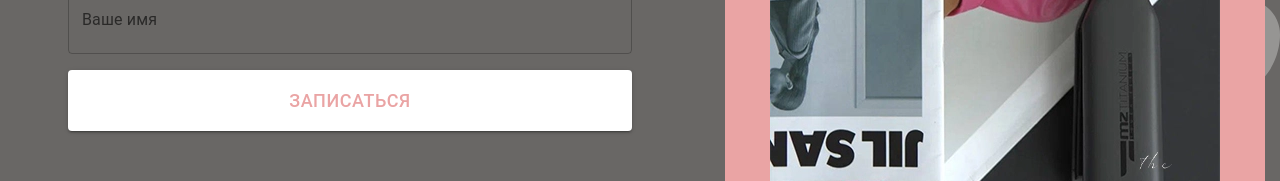
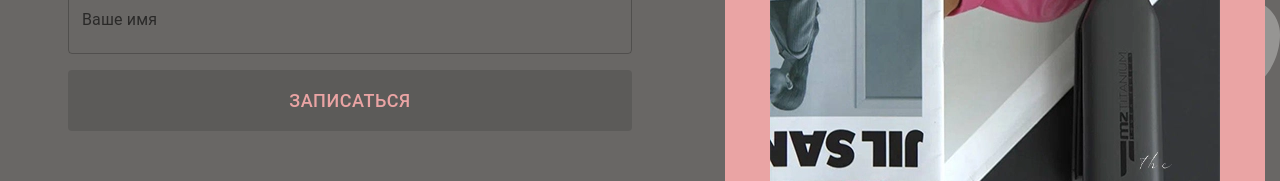
Before and after one commit to AndreiKas20/botox_avenue, a React (Create React App) app: page / in a window 1280 px wide. Shown: the part 5566-5747 px from the top of the page. Built offline with nearby package versions, Linux system fonts and the light colour scheme.

Commit message:
fix - debug form

```diff
--- a/src/components/Footer/Footer.tsx
+++ b/src/components/Footer/Footer.tsx
@@ -2,25 +2,29 @@ import React, {useEffect, useState} from 'react';
 import {Map, Placemark, YMaps} from '@pbe/react-yandex-maps';
 import styles from './Footer.module.scss'
 import iconLogo from "../../assets/img/icons/logo_white.png";
+import {useResize} from "../../hooks/useResize";
 
 const Footer = () => {
 
     const [isLoadMap, setIsLoadMap] = useState(false)
-
+    const widthSize = useResize()
     const handleScroll = () => {
         const currentPosition = window.scrollY;
-        console.log('pos', currentPosition)
         if (currentPosition > 5500) {
             setIsLoadMap(true)
         }
     };
 
     useEffect(() => {
+        if(widthSize > 1250) {
+            setIsLoadMap(true)
+            return
+        }
         window.addEventListener('scroll', handleScroll);
         return () => {
             window.removeEventListener('scroll', handleScroll);
         };
-    }, []);
+    }, [widthSize]);
 
     return (
         <>
--- a/src/components/Header/components/InfoBlock/InfoBlock.tsx
+++ b/src/components/Header/components/InfoBlock/InfoBlock.tsx
@@ -89,7 +89,6 @@ const InfoBlock = () => {
 
                 <div className={styles.burgerBlock}>
                     <BurgerIcon isOpen={isBurgerOpen} onClick={(e:React.MouseEvent<HTMLInputElement>) => {
-                        console.log('clock')
                         setIsBurgerOpen(prevState => !prevState)
                     }}/>
                     <Drawer
--- a/src/components/OrderCall/OrderCall.tsx
+++ b/src/components/OrderCall/OrderCall.tsx
@@ -26,16 +26,16 @@ const theme = createTheme({
 });
 
 
-
 const OrderCall = () => {
     const [phoneNumber, setPhoneNumber] = useState('')
     const [nameValue, setNameValue] = useState('')
     const [isCompliedPostOpen, setIsCompliedPostOpen] = useState(false)
     const [isWarningPostOpen, setIsWarningPostOpen] = useState(false)
     const [isImg, setIsImg] = useState(true)
+    const [isButtonDisabled, setIsButtonDisabled] = useState(true)
 
-    const handlePhoneChange = (value:string) => {
-        if (value.replace(/ /g,'').length > 12) return
+    const handlePhoneChange = (value: string) => {
+        if (value.replace(/ /g, '').length > 12) return
         setPhoneNumber(`${value}`)
     }
 
@@ -43,8 +43,8 @@ const OrderCall = () => {
 
 
     const postMessage = (phoneValue: string, nameValue: string) => {
-        const  chatId  = '-1001940568576'
-        const  token  = '6276538479:AAEPErYobMSKbLhDbCeZWsSReIkYcRXlUKw'
+        const chatId = '-1001940568576'
+        const token = '6276538479:AAEPErYobMSKbLhDbCeZWsSReIkYcRXlUKw'
         const link = `https://api.telegram.org/bot${token}/sendMessage`
         const message = `Телефон:<b>${phoneValue}</b>. Имя: <b>${nameValue}</b>.`
         if (!chatId || !token) {
@@ -56,9 +56,33 @@ const OrderCall = () => {
                 parse_mode: 'html',
                 text: message,
             })
-            .then(() => {setIsCompliedPostOpen(true)})
-            .catch((error) => {setIsWarningPostOpen(true)})
+            .then(() => {
+                setIsCompliedPostOpen(true)
+                setIsButtonDisabled(true)
+                const timer = setTimeout(() => {
+                    setIsCompliedPostOpen(false)
+                    setIsButtonDisabled(false)
+                }, 5000)
+                return () => clearTimeout(timer)
+            })
+            .catch((error) => {
+                setIsWarningPostOpen(true)
+            })
     }
+
+    useEffect(() => {
+        if (phoneNumber.length > 10) {
+            setIsButtonDisabled(false)
+        } else {
+            setIsButtonDisabled(true)
+        }
+        if (nameValue.length >= 2) {
+            setIsButtonDisabled(false)
+        } else {
+            setIsButtonDisabled(true)
+        }
+    }, [phoneNumber, nameValue]);
+
 
     useEffect(() => {
         if (size < 1250) {
@@ -79,14 +103,18 @@ const OrderCall = () => {
                         className={styles.block__leftBlock__form}
                         component="form"
                         sx={{
-                            '& > :not(style)': { m: 1 },
+                            '& > :not(style)': {m: 1},
                         }}
                         noValidate
                         autoComplete="off"
                     >
-                        <MuiTelInput label={'Ваш номер телефона'} color={'secondary'} className={styles.inputForm} defaultCountry={'RU'} value={phoneNumber} onChange={handlePhoneChange} />
-                        <TextField onChange={(name) => setNameValue(name.target.value)} color={'secondary'} className={styles.inputForm} id="outlined-basic" label="Ваше имя" variant="outlined" />
-                        <Button onClick={() => postMessage(phoneNumber, nameValue)} className={styles.btn} variant="contained">Записаться</Button>
+                        <MuiTelInput label={'Ваш номер телефона'} color={'secondary'} className={styles.inputForm}
+                                     defaultCountry={'RU'} value={phoneNumber} onChange={handlePhoneChange}/>
+                        <TextField onChange={(name) => setNameValue(name.target.value)} color={'secondary'}
+                                   className={styles.inputForm} id="outlined-basic" label="Ваше имя"
+                                   variant="outlined"/>
+                        <Button disabled={isButtonDisabled} onClick={() => postMessage(phoneNumber, nameValue)}
+                                className={styles.btn} variant="contained">Записаться</Button>
                         <Collapse className={styles.message} in={isCompliedPostOpen}>
                             <Alert
                                 action={
@@ -98,10 +126,10 @@ const OrderCall = () => {
                                             setIsCompliedPostOpen(false);
                                         }}
                                     >
-                                        <CloseIcon fontSize="inherit" />
+                                        <CloseIcon fontSize="inherit"/>
                                     </IconButton>
                                 }
-                                sx={{ mb: 2 }}
+                                sx={{mb: 2}}
                             >
                                 Вы успешно оставили номер! В ближайшее время вам перезвонит наш специалист.
                             </Alert>
@@ -118,10 +146,10 @@ const OrderCall = () => {
                                             setIsWarningPostOpen(false);
                                         }}
                                     >
-                                        <CloseIcon fontSize="inherit" />
+                                        <CloseIcon fontSize="inherit"/>
                                     </IconButton>
                                 }
-                                sx={{ mb: 2 }}
+                                sx={{mb: 2}}
                             >
                                 Произошла ошибка! Заявка не была доставлена по техническим причинам.
                             </Alert>
```
